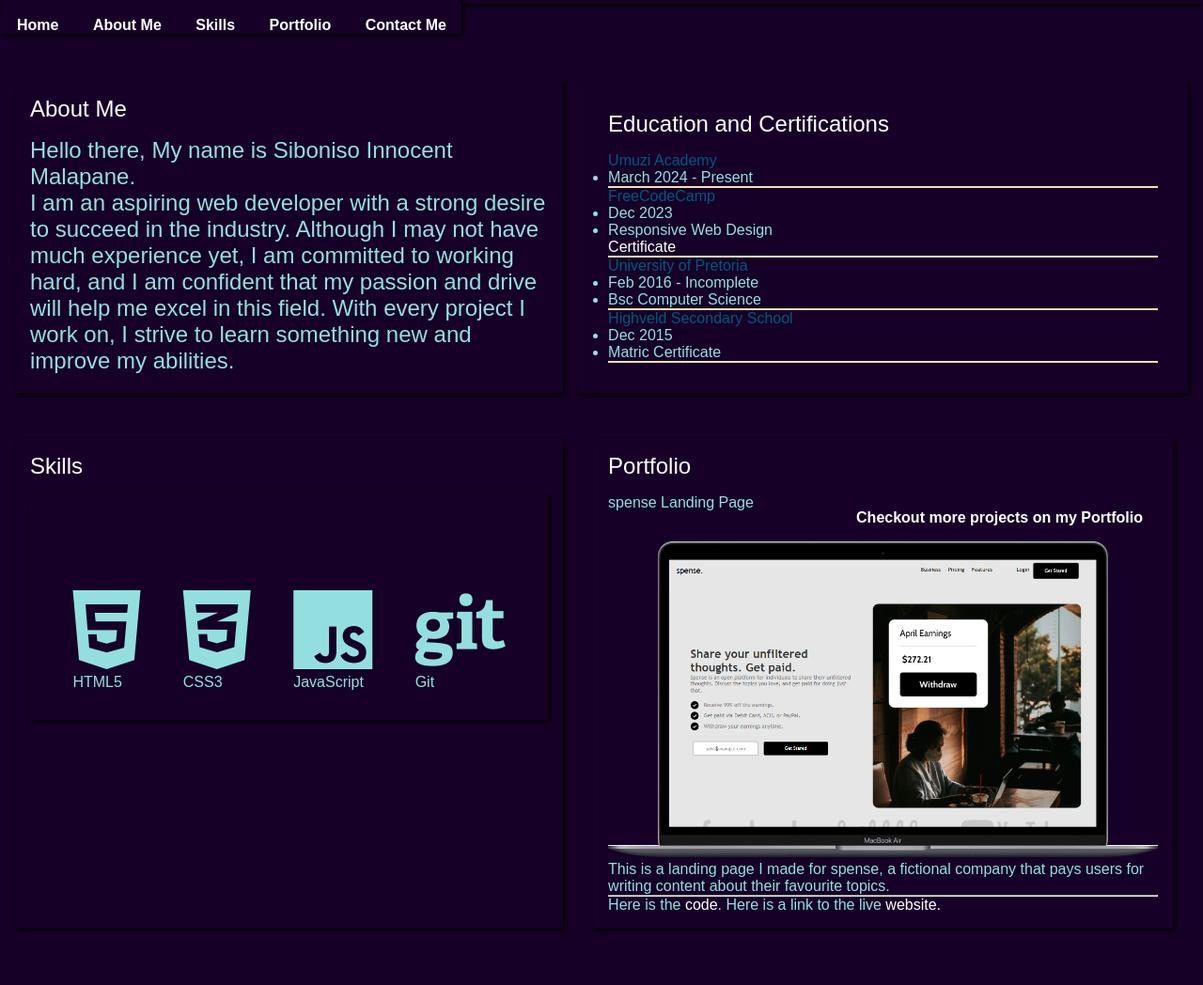
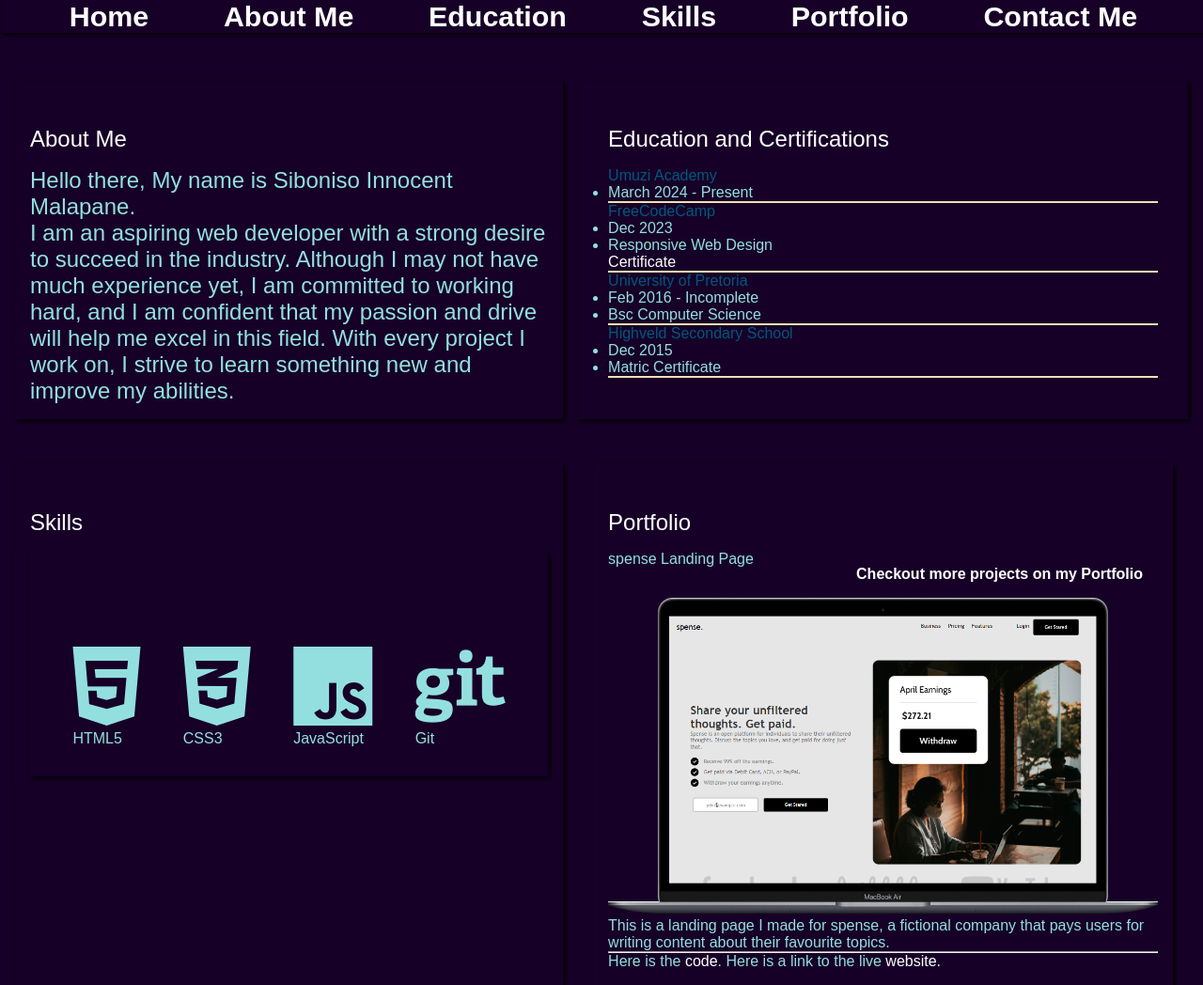
Before and after one commit to blackmagiczar/personalWebsite, a plain HTML site: page index.html in a window 1280 px wide. Shown: the top 1048 px of the page at 94% size. Drawn offline with Linux system fonts and the light colour scheme; a web font is replaced by a local one.

Commit message:
Fixed disappearing headings

```diff
--- a/index.html
+++ b/index.html
@@ -20,11 +20,11 @@
   <body>
     <header>
       <span id="navBar">
-        <img src="" alt="" srcset="" />
         <nav id="navigation">
           <a href="#">Home</a>
           <a href="#about">About Me</a>
-          <a href="#skills">Skills</a>
+          <a href="#education">Education</a>
+          <a href="#skillsContainer">Skills</a>
           <a href="#portfolio">Portfolio</a>
           <a href="#contact">Contact Me</a>
         </nav>
@@ -54,7 +54,7 @@
           <li>Dec 2023</li>
           <li>Responsive Web Design</li>
 
-          <a
+          <a id="webCert"
             href="https://www.freecodecamp.org/certification/MalapaneSI/responsive-web-design"
             target="_blank">Certificate</a
           >
--- a/styles.css
+++ b/styles.css
@@ -15,9 +15,13 @@ header {
   padding: 0;
   max-width: 100%;
 }
+
 a {
   color: white;
   text-decoration: none;
+}
+#webCert:hover {
+  color: rgb(0, 87, 128);
 }
 body {
   background-color: var(--bg);
@@ -29,7 +33,9 @@ section {
   margin: 1rem 0px;
   padding: 1rem;
 }
-
+#about {
+  padding-top: 3rem;
+}
 main {
   display: flex;
   flex-direction: column;
@@ -37,6 +43,10 @@ main {
 }
 #education {
   padding: 2rem;
+  padding-top: 3rem;
+}
+#skillsContainer {
+  padding-top: 3rem;
 }
 #skills {
   display: flex;
@@ -45,6 +55,7 @@ main {
 }
 #portfolio {
   margin: 1rem;
+  padding-top: 3rem;
 }
 .fa-brands {
   font-size: 1rem;
@@ -83,7 +94,7 @@ nav a {
   font-weight: 800;
   text-decoration: none;
   height: fit-content;
-  padding: 0rem 1rem;
+  padding: 0rem 0.5rem;
 }
 nav a:hover {
   border-bottom: 2px solid wheat;
@@ -107,6 +118,7 @@ header {
   top: 0px;
   background-color: var(--bg);
   box-shadow: 2px 2px 5px black;
+  width: 100%;
 }
 #cv {
   background-color: var(--text);
@@ -114,7 +126,24 @@ header {
   font-weight: 800;
   padding: 0px;
 }
+#navigation {
+  display: flex;
+  justify-content: space-evenly;
+}
+#navigation a {
+  font-size: 0.8rem;
+}
+#portfolio {
+  min-height: max-content;
+}
+header {
+  width: 100vw;
+}
+
 @media screen and (min-width: 700px) {
+  #navigation a {
+    font-size: 1.5rem;
+  }
   #cv {
     background-color: var(--text);
     color: var(--bg);
@@ -124,6 +153,7 @@ header {
     position: relative;
     bottom: 1.5rem;
   }
+
   main {
     display: grid;
     grid-template-columns: auto auto;
@@ -142,11 +172,22 @@ header {
     margin: 1rem;
   }
 }
-#portfolio {
-  min-height: max-content;
-}
+
 @media screen and (min-width: 1000px) {
+  #navigation a {
+    font-size: 1.9rem;
+  }
   #aboutMe {
     font-size: 1.5rem;
   }
 }
+@media screen and (max-width: 425px) {
+  #navigation {
+    text-wrap: nowrap;
+  }
+  #navigation a {
+    margin: 0rem;
+    padding: 0rem 0.2rem;
+    font-size: 0.8rem;
+  }
+}
```
